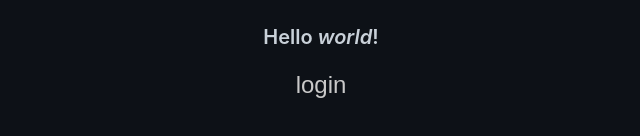
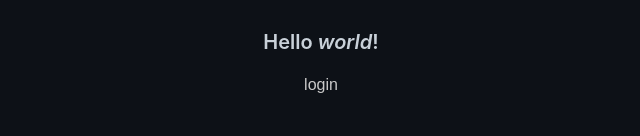
Before and after one commit to christojeffrey/markdown-viewer-next, a Next.js app: page / in a window 1280 px wide. Shown: the part 348-484 px from the top of the page, without its empty margins (319-959 px from the left). Built offline with nearby package versions, Linux system fonts and the light colour scheme.

Commit message:
fix: flashing white background

```diff
--- a/pages/_document.tsx
+++ b/pages/_document.tsx
@@ -1,13 +1,13 @@
-import { Html, Head, Main, NextScript } from 'next/document'
+import { Html, Head, Main, NextScript } from "next/document";
 
 export default function Document() {
   return (
-    <Html lang="en">
+    <Html lang="en" data-theme="dark">
       <Head />
       <body>
         <Main />
         <NextScript />
       </body>
     </Html>
-  )
+  );
 }
--- a/pages/index.module.css
+++ b/pages/index.module.css
@@ -8,7 +8,7 @@
   background: none;
   border: none;
   /* larger text */
-  font-size: 1.5em;
+  font-size: 1em;
   /* text color grey */
   color: #c9c9c9;
 }
--- a/pages/index.tsx
+++ b/pages/index.tsx
@@ -5,19 +5,20 @@ import { useEffect, useState } from "react";
 export default function Home() {
   const [isLoggedIn, setIsLoggedIn] = useState<boolean>();
   useEffect(() => {
-    document.documentElement.setAttribute("data-theme", "dark");
     // check access_token from cookie
     // if access_token is valid, setIsLoggedIn(true)
     const accessToken = document.cookie.split("=")[1];
     console.log("accessToken");
     console.log(accessToken);
+
     if (accessToken) setIsLoggedIn(true);
     else setIsLoggedIn(false);
-    // else setIsLoggedIn(false)
   }, []);
+
   const handleLogin = () => {
     window.location.href = "/login";
   };
+
   const handleLogout = () => {
     window.location.href = "/logout";
   };
--- a/pages/login.tsx
+++ b/pages/login.tsx
@@ -2,8 +2,6 @@ import { useEffect } from "react";
 
 export default function Login() {
   useEffect(() => {
-    // setting prefers-color-scheme to dark
-    document.documentElement.setAttribute("data-theme", "dark");
     window.location.href = `https://github.com/login/oauth/authorize?client_id=${process.env.NEXT_PUBLIC_GITHUB_CLIENT_ID}&redirect_uri=${process.env.NEXT_PUBLIC_BASE_PATH}/verify`;
   }, []);
   return (
--- a/pages/logout.tsx
+++ b/pages/logout.tsx
@@ -2,8 +2,6 @@ import { useEffect } from "react";
 
 export default function Logout(props: any) {
   useEffect(() => {
-    // setting prefers-color-scheme to dark
-    document.documentElement.setAttribute("data-theme", "dark");
     window.location.href = "/";
   }, []);
   return (
--- a/pages/verify.tsx
+++ b/pages/verify.tsx
@@ -3,8 +3,6 @@ import { verifyLoginCode, parseToken } from "@/utils";
 
 export default function Verify({ status }: any) {
   useEffect(() => {
-    // setting prefers-color-scheme to dark
-    document.documentElement.setAttribute("data-theme", "dark");
     // redirect
     window.location.href = "/";
   }, []);
```
